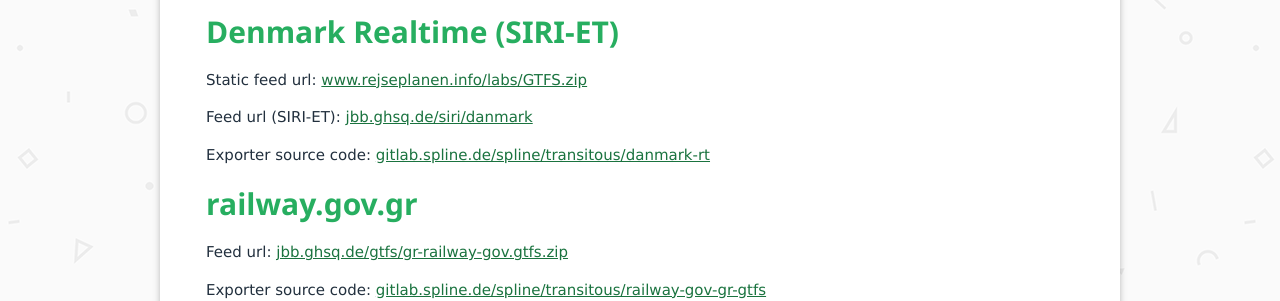
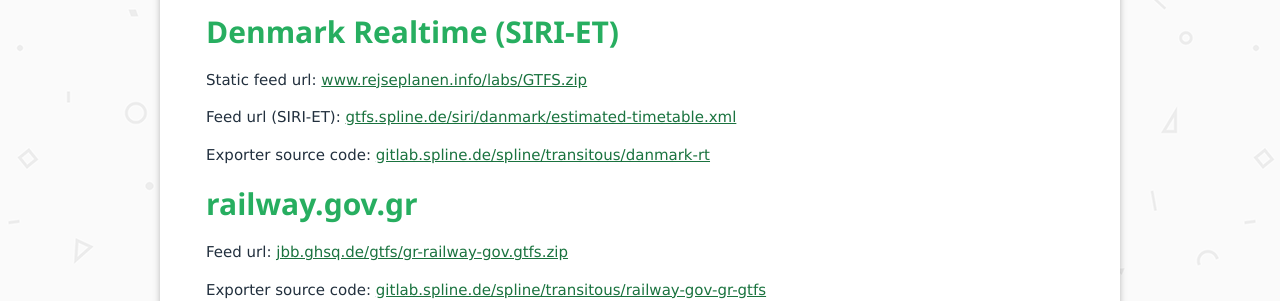
Before and after one commit to jbbgameich/jbbgameich.github.io, a Jekyll site: the page built from gtfs-feeds.md, in a window 1280 px wide. Shown: the part 1153-1454 px from the top of the page. Built offline with Jekyll 4.4.1, drawn with Linux system fonts in a browser that asks for light colours.

Commit message:
Move Denmark SIRI to Spline

```diff
--- a/gtfs-feeds.md
+++ b/gtfs-feeds.md
@@ -54,7 +54,7 @@
 
 Static feed url: [www.rejseplanen.info/labs/GTFS.zip](https://www.rejseplanen.info/labs/GTFS.zip)
 
-Feed url (SIRI-ET): [jbb.ghsq.de/siri/danmark](https://jbb.ghsq.de/siri/danmark)
+Feed url (SIRI-ET): [gtfs.spline.de/siri/danmark/estimated-timetable.xml](http://gtfs.spline.de/siri/danmark/estimated-timetable.xml)
 
 Exporter source code: [gitlab.spline.de/spline/transitous/danmark-rt](https://gitlab.spline.de/spline/transitous/danmark-rt)
 
```
